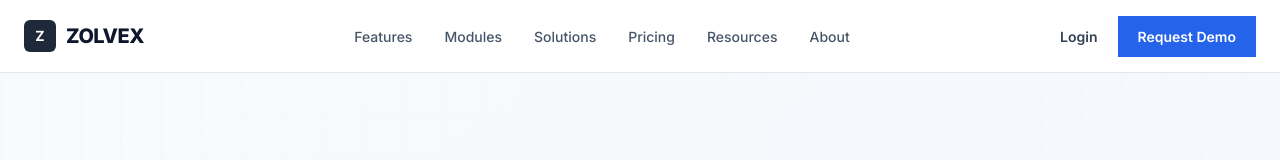
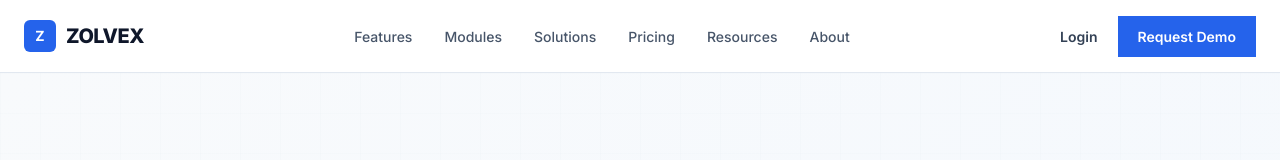
Before and after one commit to makewithus/zolvex-crm-frontend, a React (Vite) app: page /home in a window 1280 px wide. Shown: the top 160 px of the page. Built offline with nearby package versions, Linux system fonts and the light colour scheme; no server answers.

Commit message:
Refine core LandingPage display sections and messaging

```diff
--- a/src/pages/LandingPage.tsx
+++ b/src/pages/LandingPage.tsx
@@ -13,7 +13,7 @@ export const LandingPage = () => {
       <header className="sticky top-0 z-50 bg-white border-b border-slate-200">
         <div className="max-w-[1400px] mx-auto px-6 h-[72px] flex items-center justify-between">
           <div className="flex items-center gap-2.5">
-            <div className="h-8 w-8 bg-[#1E293B] rounded-lg flex items-center justify-center font-bold text-white text-sm">Z</div>
+            <div className="h-8 w-8 bg-blue-600 rounded-lg flex items-center justify-center font-bold text-white text-sm">Z</div>
             <span className="font-extrabold text-slate-900 tracking-tight text-xl">ZOLVEX</span>
           </div>
 
@@ -334,7 +334,7 @@ export const LandingPage = () => {
          <div className="max-w-[1200px] mx-auto px-6 grid grid-cols-1 md:grid-cols-5 gap-10">
             <div className="md:col-span-2">
                <div className="flex items-center gap-2.5 mb-5">
-                 <div className="h-6 w-6 bg-[#0F172A] rounded-md flex items-center justify-center font-bold text-white text-xs">Z</div>
+                 <div className="h-6 w-6 bg-blue-600 rounded-md flex items-center justify-center font-bold text-white text-xs">Z</div>
                  <span className="font-extrabold text-[#0F172A] tracking-tight text-lg">ZOLVEX</span>
                </div>
                <p className="text-[14px] text-[#64748B] font-medium mb-10 max-w-[200px]">All-In-One CRM for Service Businesses.</p>
```
